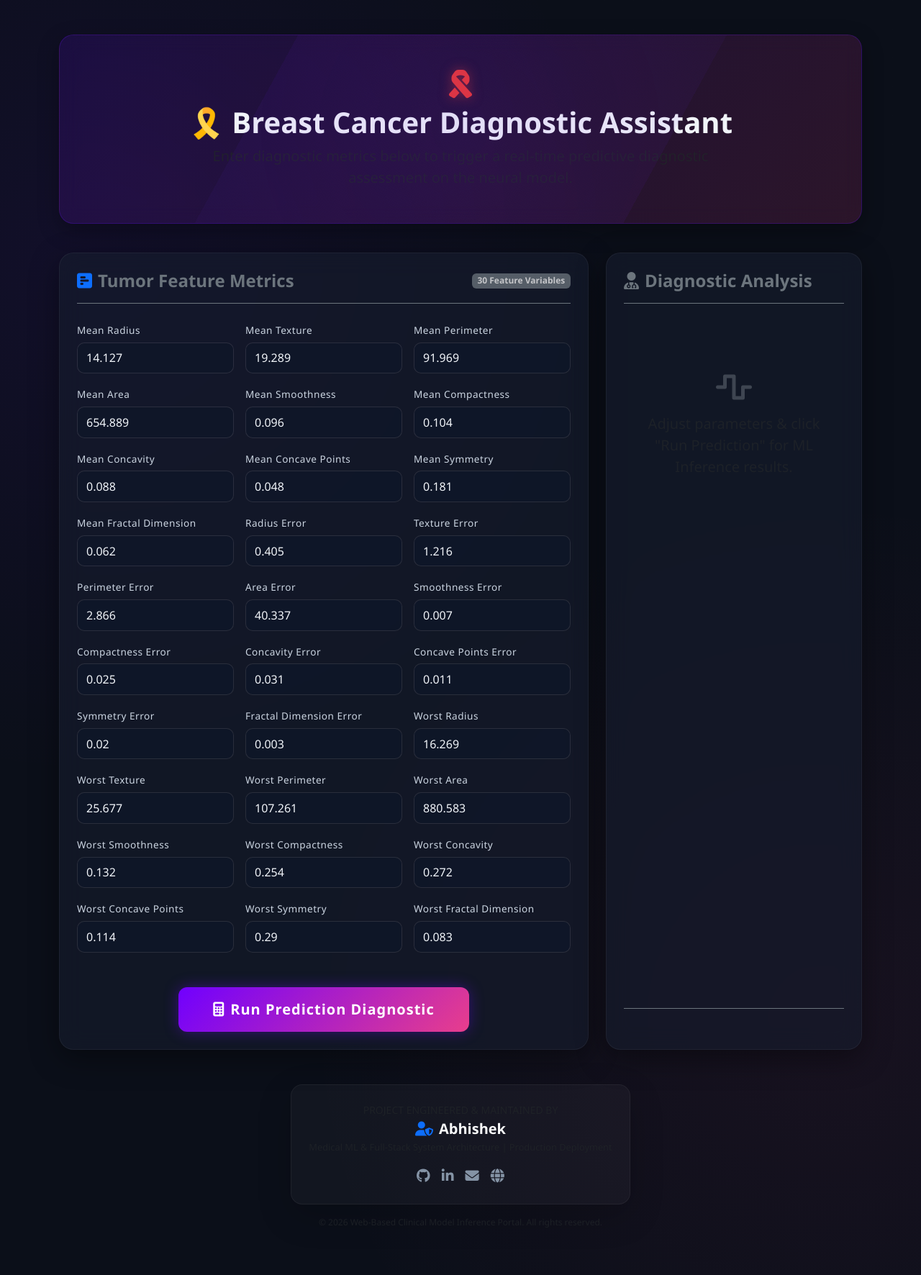
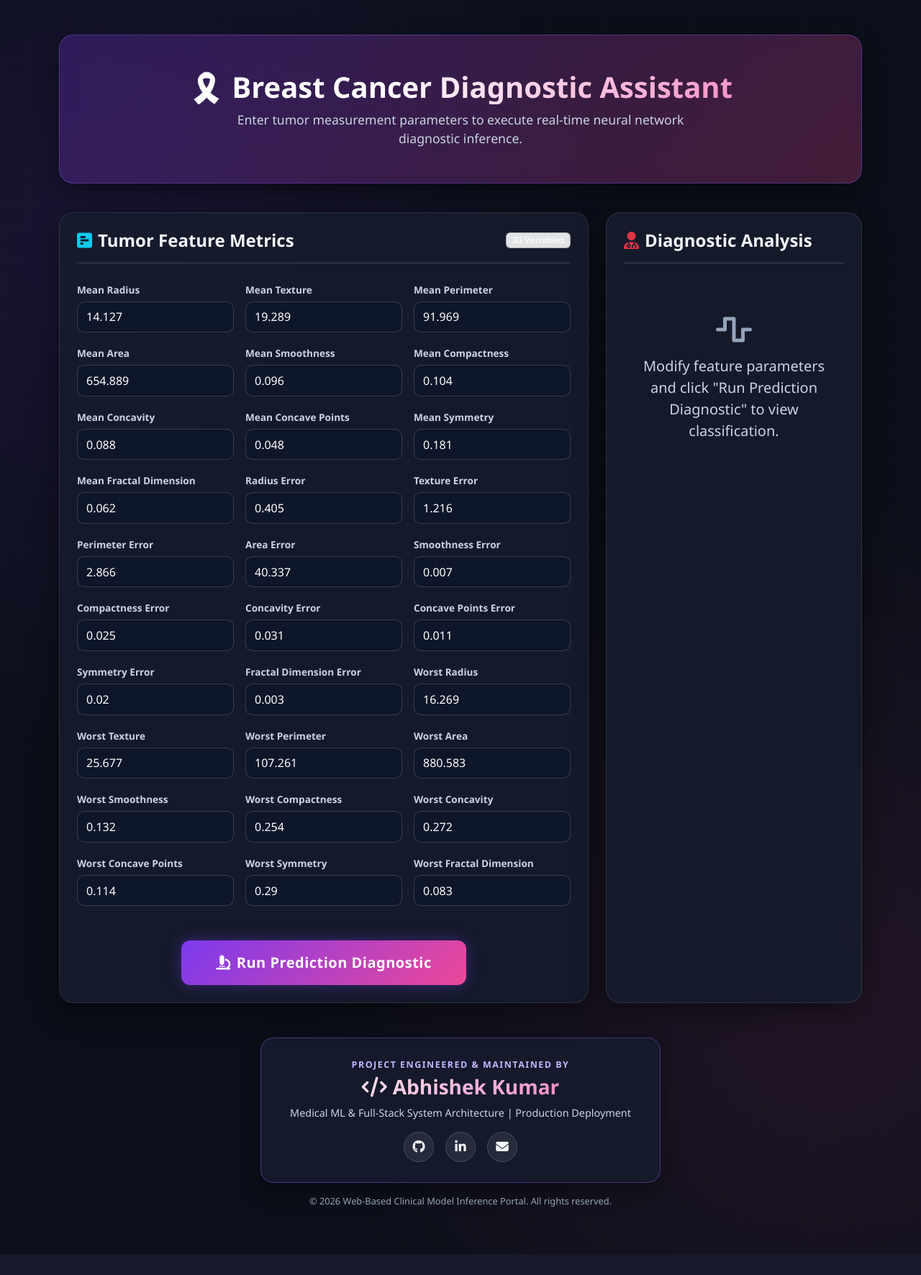
Before and after one commit to AbhishekGXT/Breast-Cancer-Diagnostic-Assistant, a Flask app: page / in a window 1280 px wide. Shown: the whole page at 72% size. After the commit the page ends 1743 px from the top, so only its background shows below. Run offline with Flask 3, Linux system fonts and the light colour scheme; parts of the project's set-up code (start-up, migrations or seed data) failed here and were passed over.

Commit message:
Improve dark mode text contrast and readability for credits and disclaimers

```diff
--- a/templates/index.html
+++ b/templates/index.html
@@ -9,228 +9,250 @@
     <style>
         :root {
             --bg-color: #0b0f19;
-            --card-bg: rgba(22, 28, 45, 0.65);
-            --border-glow: rgba(102, 16, 242, 0.25);
-            --gradient-primary: linear-gradient(135deg, #7000ff, #e83e8c);
-            --gradient-hover: linear-gradient(135deg, #8224ff, #f3559d);
-            --text-muted: #8493a5;
+            --card-bg: rgba(22, 28, 45, 0.9);
+            --border-glow: rgba(139, 92, 246, 0.4);
+            --gradient-primary: linear-gradient(135deg, #7c3aed, #ec4899);
+            --gradient-hover: linear-gradient(135deg, #8b5cf6, #f43f5e);
+            --text-primary: #f8fafc;
+            --text-secondary: #cbd5e1;
+            --text-subtle: #94a3b8;
         }
 
         body {
             background-color: var(--bg-color);
-            background-image: radial-gradient(circle at 10% 20%, rgba(102, 16, 242, 0.08) 0%, transparent 40%),
-                              radial-gradient(circle at 90% 80%, rgba(232, 62, 140, 0.06) 0%, transparent 40%);
-            color: #f1f5f9;
+            background-image: radial-gradient(circle at 10% 20%, rgba(124, 58, 237, 0.12) 0%, transparent 40%),
+                              radial-gradient(circle at 90% 80%, rgba(236, 72, 153, 0.1) 0%, transparent 40%);
+            color: var(--text-primary);
             font-family: 'Segoe UI', system-ui, -apple-system, sans-serif;
             min-height: 100vh;
             overflow-x: hidden;
         }
 
-        /* Animated grid background effect */
+        /* Subtle grid background */
         body::before {
             content: "";
             position: fixed;
             top: 0; left: 0; width: 100%; height: 100%;
-            background-image: linear-gradient(rgba(255,255,255,0.005) 1px, transparent 1px),
-                              linear-gradient(90deg, rgba(255,255,255,0.005) 1px, transparent 1px);
+            background-image: linear-gradient(rgba(255,255,255,0.015) 1px, transparent 1px),
+                              linear-gradient(90deg, rgba(255,255,255,0.015) 1px, transparent 1px);
             background-size: 40px 40px;
             pointer-events: none;
             z-index: -1;
         }
 
         .header-banner {
-            background: linear-gradient(135deg, rgba(102, 16, 242, 0.15), rgba(232, 62, 140, 0.15));
-            border: 1px solid rgba(102, 16, 242, 0.25);
+            background: linear-gradient(135deg, rgba(124, 58, 237, 0.25), rgba(236, 72, 153, 0.25));
+            border: 1px solid rgba(139, 92, 246, 0.35);
             backdrop-filter: blur(12px);
             border-radius: 20px;
             padding: 3rem 1.5rem;
             margin-bottom: 2.5rem;
-            position: relative;
-            overflow: hidden;
-            box-shadow: 0 10px 30px rgba(0, 0, 0, 0.3);
+            box-shadow: 0 10px 30px rgba(0, 0, 0, 0.4);
         }
 
-        .header-banner::before {
-            content: "";
-            position: absolute;
-            top: -50%; left: -50%;
-            width: 200%; height: 200%;
-            background: radial-gradient(circle, rgba(102, 16, 242, 0.1) 0%, transparent 60%);
-            animation: rotateGlow 20s linear infinite;
-            pointer-events: none;
+        .header-title {
+            background: linear-gradient(135deg, #ffffff 40%, #f472b6 100%);
+            -webkit-background-clip: text;
+            -webkit-text-fill-color: transparent;
         }
 
-        @keyframes rotateGlow {
-            0% { transform: rotate(0deg); }
-            100% { transform: rotate(360deg); }
+        .header-subtitle {
+            color: var(--text-secondary);
+            font-size: 1.1rem;
         }
 
         .premium-card {
             background: var(--card-bg);
-            border: 1px solid rgba(255, 255, 255, 0.05);
+            border: 1px solid rgba(255, 255, 255, 0.1);
             backdrop-filter: blur(16px);
             border-radius: 20px;
-            box-shadow: 0 12px 40px rgba(0, 0, 0, 0.4);
-            transition: transform 0.3s ease, border-color 0.3s ease, box-shadow 0.3s ease;
+            box-shadow: 0 12px 40px rgba(0, 0, 0, 0.45);
+            transition: transform 0.2s ease, border-color 0.2s ease;
         }
 
         .premium-card:hover {
-            transform: translateY(-2px);
             border-color: var(--border-glow);
-            box-shadow: 0 15px 45px rgba(102, 16, 242, 0.15);
+        }
+
+        .section-header {
+            color: #f1f5f9;
+            font-weight: 600;
         }
 
         .form-label {
-            color: #cbd5e1;
+            color: var(--text-secondary);
             font-size: 0.85rem;
-            letter-spacing: 0.5px;
-            margin-bottom: 0.4rem;
+            margin-bottom: 0.35rem;
         }
 
         .form-control {
-            background-color: rgba(15, 23, 42, 0.8);
-            border: 1px solid rgba(255, 255, 255, 0.1);
-            color: #f1f5f9;
+            background-color: rgba(15, 23, 42, 0.9);
+            border: 1px solid rgba(255, 255, 255, 0.15);
+            color: #ffffff;
             border-radius: 10px;
             padding: 0.55rem 0.75rem;
-            transition: all 0.2s ease;
+            font-weight: 500;
         }
 
         .form-control:focus {
-            background-color: rgba(15, 23, 42, 0.95);
-            border-color: #e83e8c;
-            box-shadow: 0 0 0 4px rgba(232, 62, 140, 0.15);
+            background-color: rgba(15, 23, 42, 1);
+            border-color: #ec4899;
+            box-shadow: 0 0 0 3px rgba(236, 72, 153, 0.25);
             color: #ffffff;
         }
 
-        /* Beautiful Glowing Predict Button */
         .btn-glow {
             background: var(--gradient-primary);
-            color: white;
+            color: #ffffff;
             border: none;
             font-weight: 600;
-            letter-spacing: 1px;
+            letter-spacing: 0.5px;
             border-radius: 12px;
-            box-shadow: 0 0 20px rgba(102, 16, 242, 0.4);
-            transition: all 0.3s ease;
+            box-shadow: 0 0 20px rgba(124, 58, 237, 0.4);
+            transition: all 0.25s ease;
         }
 
         .btn-glow:hover {
             background: var(--gradient-hover);
-            transform: scale(1.02);
-            box-shadow: 0 0 25px rgba(232, 62, 140, 0.5);
-            color: white;
+            transform: translateY(-2px);
+            box-shadow: 0 0 25px rgba(236, 72, 153, 0.5);
+            color: #ffffff;
         }
 
-        .btn-glow:active {
-            transform: scale(0.98);
-        }
-
-        /* Custom Neural Gages and Graphs */
         .progress {
-            background-color: rgba(255,255,255,0.05);
+            background-color: rgba(15, 23, 42, 0.8);
+            border: 1px solid rgba(255, 255, 255, 0.1);
             border-radius: 50px;
-            overflow: visible;
         }
 
         .progress-bar {
             border-radius: 50px;
             font-size: 0.85rem;
             font-weight: bold;
-            transition: width 1s ease-in-out;
-            box-shadow: 0 0 15px rgba(255,255,255,0.2);
         }
 
-        /* developer brand styling */
-        .dev-badge {
-            background: rgba(255, 255, 255, 0.03);
-            border: 1px solid rgba(255, 255, 255, 0.05);
-            border-radius: 16px;
-            padding: 1.5rem;
-            transition: all 0.3s ease;
+        /* High-contrast result disclaimer card */
+        .clinical-disclaimer-box {
+            background: rgba(15, 23, 42, 0.9);
+            border: 1px solid rgba(255, 255, 255, 0.15);
+            border-radius: 12px;
+            padding: 1rem;
+            line-height: 1.5;
         }
 
-        .dev-badge:hover {
-            background: rgba(102, 16, 242, 0.05);
-            border-color: rgba(102, 16, 242, 0.2);
+        /* High-contrast developer credit box */
+        .dev-badge {
+            background: rgba(22, 28, 45, 0.95);
+            border: 1px solid rgba(139, 92, 246, 0.4);
+            border-radius: 18px;
+            padding: 1.75rem 2.5rem;
+            box-shadow: 0 10px 30px rgba(0, 0, 0, 0.4);
+        }
+
+        .credit-title {
+            color: #c4b5fd;
+            letter-spacing: 1.5px;
+            font-size: 0.78rem;
+        }
+
+        .credit-name {
+            background: linear-gradient(135deg, #ffffff, #f472b6);
+            -webkit-background-clip: text;
+            -webkit-text-fill-color: transparent;
+        }
+
+        .credit-subtext {
+            color: var(--text-secondary);
+            font-size: 0.9rem;
         }
 
         .social-link {
-            color: var(--text-muted);
-            font-size: 1.2rem;
-            margin: 0 8px;
-            transition: color 0.2s ease, transform 0.2s ease;
+            color: #f1f5f9;
+            background: rgba(255, 255, 255, 0.08);
+            border: 1px solid rgba(255, 255, 255, 0.15);
+            border-radius: 50px;
+            width: 42px;
+            height: 42px;
+            display: inline-flex;
+            align-items: center;
+            justify-content: center;
+            font-size: 1.1rem;
+            transition: all 0.2s ease;
+            text-decoration: none;
         }
 
         .social-link:hover {
-            color: #e83e8c;
-            transform: translateY(-2px);
+            background: #ec4899;
+            color: #ffffff;
+            border-color: #ec4899;
+            transform: translateY(-3px);
+        }
+
+        .copyright-text {
+            color: var(--text-subtle);
+            font-size: 0.8rem;
         }
     </style>
 </head>
 <body>
     <div class="container py-5">
-        <!-- Banner Header -->
+        <!-- Header Banner -->
         <div class="header-banner text-center position-relative">
-            <div class="mb-2">
-                <i class="fa-solid fa-ribbon text-danger fs-1 animate__animated animate__pulse animate__infinite" style="filter: drop-shadow(0 0 8px rgba(220, 53, 69, 0.5));"></i>
-            </div>
-            <h1 class="fw-bold tracking-wide bg-gradient-primary">
+            <h1 class="fw-bold tracking-wide header-title mb-2">
                 🎗️ Breast Cancer Diagnostic Assistant
             </h1>
-            <p class="lead text-muted mb-0 mx-auto" style="max-width: 700px;">
-                Enter diagnostic metrics below to trigger a real-time predictive diagnostic assessment on the neural model.
+            <p class="header-subtitle mb-0 mx-auto" style="max-width: 700px;">
+                Enter tumor measurement parameters to execute real-time neural network diagnostic inference.
             </p>
         </div>
 
-        <!-- Main Layout grid -->
         <div class="row g-4 mb-5">
-            <!-- Left inputs card grid -->
+            <!-- Left: 30 Input Parameters -->
             <div class="col-lg-8">
                 <div class="premium-card p-4">
-                    <div class="d-flex align-items-center justify-content-between mb-4 border-bottom border-secondary pb-3">
-                        <h4 class="m-0 text-secondary fw-semibold">
-                            <i class="fa-solid fa-square-poll-horizontal me-2 text-primary"></i>Tumor Feature Metrics
+                    <div class="d-flex align-items-center justify-content-between mb-4 border-bottom border-secondary border-opacity-50 pb-3">
+                        <h4 class="m-0 section-header">
+                            <i class="fa-solid fa-square-poll-horizontal me-2 text-info"></i>Tumor Feature Metrics
                         </h4>
-                        <span class="badge bg-secondary opacity-75">30 Feature Variables</span>
+                        <span class="badge bg-secondary-subtle text-light border border-secondary border-opacity-50">30 Variables</span>
                     </div>
 
                     <form id="predictionForm">
                         <div class="row row-cols-1 row-cols-md-2 row-cols-xl-3 g-3" id="inputsContainer">
-                            <!-- Inputs will be dynamically generated by JS -->
+                            <!-- Injected dynamically via JavaScript -->
                         </div>
                         <div class="text-center mt-5">
                             <button type="submit" id="submitBtn" class="btn btn-glow btn-lg px-5 py-3">
-                                <i class="fa-solid fa-calculator me-2"></i>Run Prediction Diagnostic
+                                <i class="fa-solid fa-microscope me-2"></i>Run Prediction Diagnostic
                             </button>
                         </div>
                     </form>
                 </div>
             </div>
 
-            <!-- Right Results HUD view -->
+            <!-- Right: Diagnostic Output Panel -->
             <div class="col-lg-4">
                 <div class="premium-card p-4 h-100 d-flex flex-column justify-content-between">
                     <div>
-                        <h4 class="mb-4 text-secondary border-bottom border-secondary pb-3 fw-semibold">
-                            <i class="fa-solid fa-user-doctor me-2 text-pink"></i>Diagnostic Analysis
+                        <h4 class="mb-4 section-header border-bottom border-secondary border-opacity-50 pb-3">
+                            <i class="fa-solid fa-user-doctor me-2 text-danger"></i>Diagnostic Analysis
                         </h4>
 
-                        <!-- Neutral Waiting view -->
-                        <div id="resultPlaceholder" class="text-center py-5 text-muted">
-                            <div class="py-4">
-                                <i class="fa-solid fa-wave-square fs-1 text-secondary opacity-50 mb-3 animate__animated animate__flash animate__infinite"></i>
-                                <p class="fs-5 px-3">Adjust parameters & click "Run Prediction" for ML Inference results.</p>
-                            </div>
+                        <!-- Initial placeholder state -->
+                        <div id="resultPlaceholder" class="text-center py-5">
+                            <i class="fa-solid fa-wave-square fs-1 mb-3" style="color: var(--text-subtle);"></i>
+                            <p class="fs-5 px-2" style="color: var(--text-secondary);">
+                                Modify feature parameters and click "Run Prediction Diagnostic" to view classification.
+                            </p>
                         </div>
 
-                        <!-- Active results wrapper -->
-                        <div id="resultOutput" class="d-none animate__animated animate__fadeIn">
-                            <div id="alertBox" class="alert text-center fw-bold fs-3 py-3" role="alert"></div>
+                        <!-- Active results display -->
+                        <div id="resultOutput" class="d-none">
+                            <div id="alertBox" class="alert text-center fw-bold fs-3 py-3 border-0 shadow" role="alert"></div>
 
                             <div class="mt-4">
-                                <h5 class="fw-semibold text-light small text-uppercase tracking-wider mb-2">Model Confidence Score:</h5>
-                                <div class="progress mt-2" style="height: 30px;">
+                                <h6 class="fw-semibold text-light text-uppercase tracking-wider mb-2">Model Confidence:</h6>
+                                <div class="progress" style="height: 28px;">
                                     <div id="confidenceBar" class="progress-bar" role="progressbar" style="width: 0%;">0%</div>
                                 </div>
                             </div>
@@ -238,48 +260,46 @@
                     </div>
 
                     <div>
-                        <p id="clinicalDisclaimer" class="mt-4 text-muted small text-center lh-sm border-top border-secondary pt-3"></p>
+                        <div id="clinicalDisclaimer" class="d-none"></div>
                     </div>
                 </div>
             </div>
         </div>
 
-        <!-- Footer Signature credit block (Professional credit card) -->
+        <!-- High-Contrast Developer Credit Section -->
         <div class="row">
             <div class="col-12 text-center">
-                <div class="dev-badge d-inline-block mx-auto text-center shadow-lg">
-                    <p class="small text-muted mb-1 text-uppercase tracking-wider">Project Engineered & Maintained By</p>
-                    <h5 class="fw-bold mb-1 text-light bg-clip-text">
-                        <i class="fa-solid fa-user-shield text-primary me-2"></i>Abhishek
-                    </h5>
-                    <p class="small text-muted mb-3" style="font-size: 0.8rem;">
+                <div class="dev-badge d-inline-block mx-auto text-center">
+                    <p class="credit-title mb-1 text-uppercase fw-bold">
+                        Project Engineered & Maintained By
+                    </p>
+                    <h3 class="fw-bold mb-2 credit-name">
+                        <i class="fa-solid fa-code me-2" style="color: #a855f7;"></i>Abhishek Kumar
+                    </h3>
+                    <p class="credit-subtext mb-3">
                         Medical ML & Full-Stack System Architecture | Production Deployment
                     </p>
-                    <div class="d-flex justify-content-center">
-                        <a href="https://github.com/" target="_blank" class="social-link" title="GitHub Profile">
+                    <div class="d-flex justify-content-center gap-3">
+                        <a href="https://github.com/AbhishekKumar" target="_blank" rel="noopener noreferrer" class="social-link" title="GitHub">
                             <i class="fa-brands fa-github"></i>
                         </a>
-                        <a href="https://linkedin.com/" target="_blank" class="social-link" title="LinkedIn Profile">
+                        <a href="https://linkedin.com/in/" target="_blank" rel="noopener noreferrer" class="social-link" title="LinkedIn">
                             <i class="fa-brands fa-linkedin-in"></i>
                         </a>
-                        <a href="mailto:your-email@gmail.com" class="social-link" title="Contact Email">
+                        <a href="mailto:your-email@example.com" class="social-link" title="Email">
                             <i class="fa-solid fa-envelope"></i>
-                        </a>
-                        <a href="https://your-portfolio.com" target="_blank" class="social-link" title="Personal Portfolio">
-                            <i class="fa-solid fa-globe"></i>
                         </a>
                     </div>
                 </div>
-                <p class="text-muted mt-3" style="font-size: 0.75rem;">
+                <p class="copyright-text mt-3 fw-medium">
                     © 2026 Web-Based Clinical Model Inference Portal. All rights reserved.
                 </p>
             </div>
         </div>
     </div>
 
-    <!-- JS scripts -->
+    <!-- JavaScript logic -->
     <script>
-        // Feature names & baseline targets
         const features = [
             { name: 'mean radius', default: 14.127 }, { name: 'mean texture', default: 19.289 },
             { name: 'mean perimeter', default: 91.969 }, { name: 'mean area', default: 654.889 },
@@ -298,26 +318,25 @@
             { name: 'worst symmetry', default: 0.290 }, { name: 'worst fractal dimension', default: 0.083 }
         ];
 
-        // Fill grid Inputs dynamically
+        // Populate inputs dynamically
         const container = document.getElementById('inputsContainer');
         features.forEach((feat, idx) => {
             const div = document.createElement('div');
             div.className = 'col feature-input';
             div.innerHTML = `
-                <label class="form-label text-capitalize fw-medium">${feat.name}</label>
+                <label class="form-label text-capitalize fw-semibold">${feat.name}</label>
                 <input type="number" step="any" class="form-control" id="feat_${idx}" value="${feat.default}" required>
             `;
             container.appendChild(div);
         });
 
-        // Diagnostic Submission Interceptor
+        // Form submit handler
         document.getElementById('predictionForm').addEventListener('submit', async (e) => {
             e.preventDefault();
             const submitBtn = document.getElementById('submitBtn');
             submitBtn.disabled = true;
-            submitBtn.innerHTML = `<i class="fa-solid fa-spinner fa-spin me-2"></i>Analyzing Neural Network...`;
+            submitBtn.innerHTML = `<i class="fa-solid fa-spinner fa-spin me-2"></i>Running Neural Inference...`;
 
-            // Extract numeric sequence
             const values = features.map((_, idx) => parseFloat(document.getElementById(`feat_${idx}`).value));
 
             try {
@@ -340,7 +359,6 @@
                     return;
                 }
 
-                // Smoothly trigger results
                 document.getElementById('resultPlaceholder').classList.add('d-none');
                 document.getElementById('resultOutput').classList.remove('d-none');
 
@@ -352,22 +370,40 @@
                 confidenceBar.style.width = confidencePct;
                 confidenceBar.innerText = confidencePct;
 
+                clinicalDisclaimer.classList.remove('d-none');
+
                 if (result.prediction === 0) {
-                    alertBox.className = "alert alert-danger text-center fw-bold fs-3 py-3 border-0 shadow-sm animate__animated animate__shakeX";
-                    alertBox.innerHTML = `<i class="fa-solid fa-biohazard me-2 animate__animated animate__flash animate__infinite animate__slower"></i>Malignant`;
+                    alertBox.className = "alert alert-danger text-center fw-bold fs-3 py-3 border-0 shadow";
+                    alertBox.innerHTML = `<i class="fa-solid fa-biohazard me-2"></i>Malignant`;
                     confidenceBar.className = "progress-bar bg-danger progress-bar-striped progress-bar-animated";
-                    clinicalDisclaimer.innerHTML = `<i class="fa-solid fa-circle-exclamation text-danger me-1"></i>⚠️ <em>Patient data suggests potential malignancy. High priority medical analysis recommended.</em>`;
+
+                    clinicalDisclaimer.className = "clinical-disclaimer-box mt-4 text-center";
+                    clinicalDisclaimer.innerHTML = `
+                        <span class="text-danger fw-bold fs-6 d-block mb-1">
+                            <i class="fa-solid fa-circle-exclamation me-1"></i>High Priority Clinical Advisory
+                        </span>
+                        <span class="text-light">
+                            Patient data suggests potential malignancy. High priority medical analysis recommended.
+                        </span>`;
                 } else {
-                    alertBox.className = "alert alert-success text-center fw-bold fs-3 py-3 border-0 shadow-sm animate__animated animate__pulse";
+                    alertBox.className = "alert alert-success text-center fw-bold fs-3 py-3 border-0 shadow";
                     alertBox.innerHTML = `<i class="fa-solid fa-circle-check me-2"></i>Benign`;
                     confidenceBar.className = "progress-bar bg-success progress-bar-striped progress-bar-animated";
-                    clinicalDisclaimer.innerHTML = `<i class="fa-solid fa-circle-info text-success me-1"></i>✅ <em>The metrics align with non-cancerous/benign conditions. Use for clinical support.</em>`;
+
+                    clinicalDisclaimer.className = "clinical-disclaimer-box mt-4 text-center";
+                    clinicalDisclaimer.innerHTML = `
+                        <span class="text-success fw-bold fs-6 d-block mb-1">
+                            <i class="fa-solid fa-circle-check me-1"></i>Negative Diagnostic Indicator
+                        </span>
+                        <span class="text-light">
+                            The metrics align with non-cancerous/benign characteristics.
+                        </span>`;
                 }
             } catch (err) {
                 alert('Request failed: ' + err.message);
             } finally {
                 submitBtn.disabled = false;
-                submitBtn.innerHTML = `<i class="fa-solid fa-calculator me-2"></i>Run Prediction Diagnostic`;
+                submitBtn.innerHTML = `<i class="fa-solid fa-microscope me-2"></i>Run Prediction Diagnostic`;
             }
         });
     </script>
```
